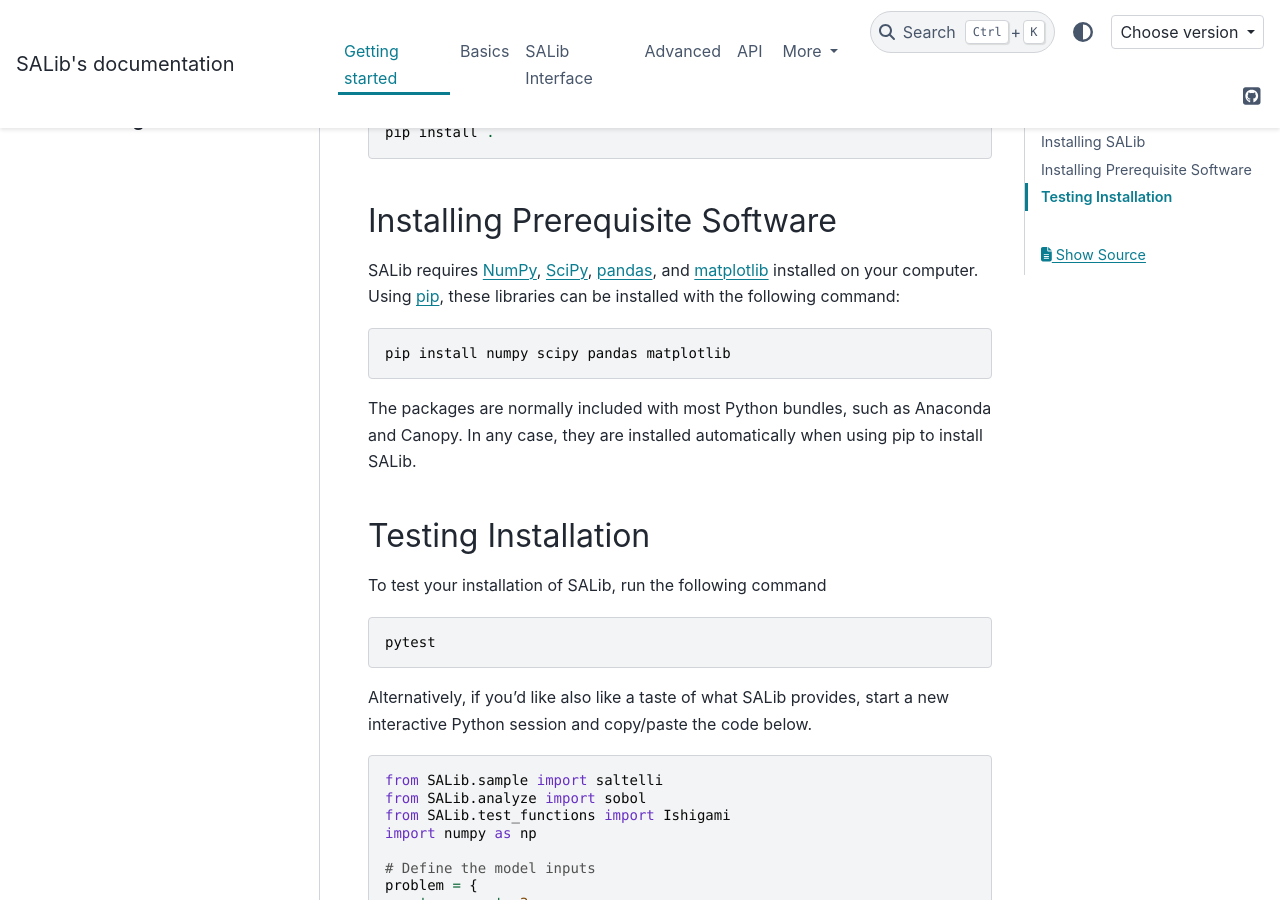
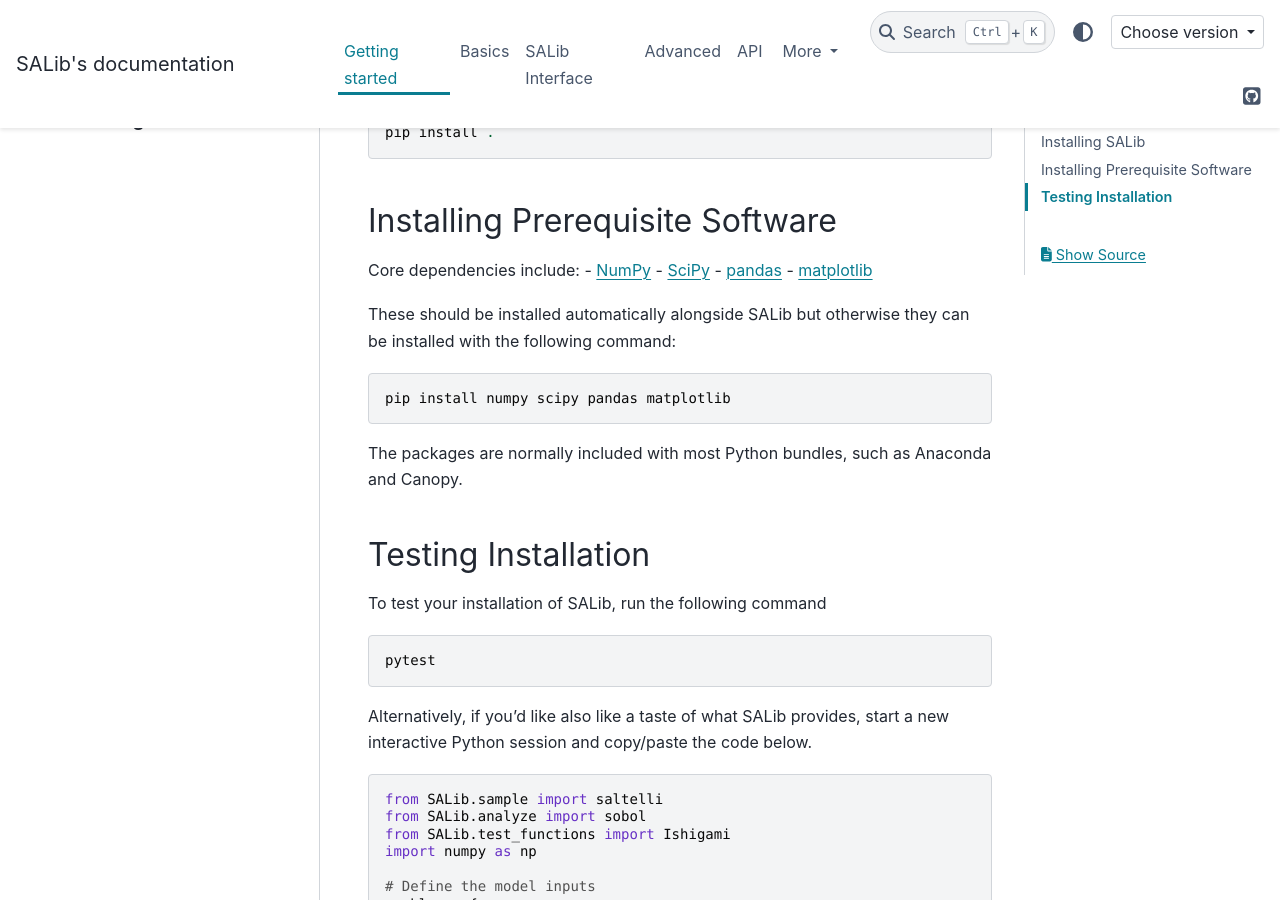
Before and after one commit to SALib/SALib, a Sphinx documentation site: the page built from docs/getting-started.rst, in a window 1280 px wide and 900 px high, scrolled down 518 px. Built offline with Sphinx 7.4.7 and the PyData theme 0.15.4, drawn with Linux system fonts in a browser that asks for light colours; pages that are not in the unit, such as notebooks, are missing from menus; the version number could not be read and is left out; comment, search, counter and statistics services are not loaded.

Commit message:
Update installation notes

```diff
--- a/docs/getting-started.rst
+++ b/docs/getting-started.rst
@@ -28,19 +28,20 @@
 Installing Prerequisite Software
 --------------------------------
 
-SALib requires `NumPy <http://www.numpy.org/>`_, `SciPy <http://www.scipy.org/>`_,
-`pandas <http://https://pandas.pydata.org/>`_,
-and `matplotlib <http://matplotlib.org/>`_ installed on your computer.  Using
-`pip <https://pip.pypa.io/en/stable/installing/>`_, these libraries can be
-installed with the following command:
+Core dependencies include:
+- `NumPy <http://www.numpy.org/>`_
+- `SciPy <http://www.scipy.org/>`_
+- `pandas <http://https://pandas.pydata.org/>`_
+- `matplotlib <http://matplotlib.org/>`_
+
+These should be installed automatically alongside SALib but otherwise they
+can be installed with the following command:
 
 ::
 
     pip install numpy scipy pandas matplotlib
 
 The packages are normally included with most Python bundles, such as Anaconda and Canopy.
-In any case, they are installed automatically when using pip to install
-SALib.
 
 
 Testing Installation
```
